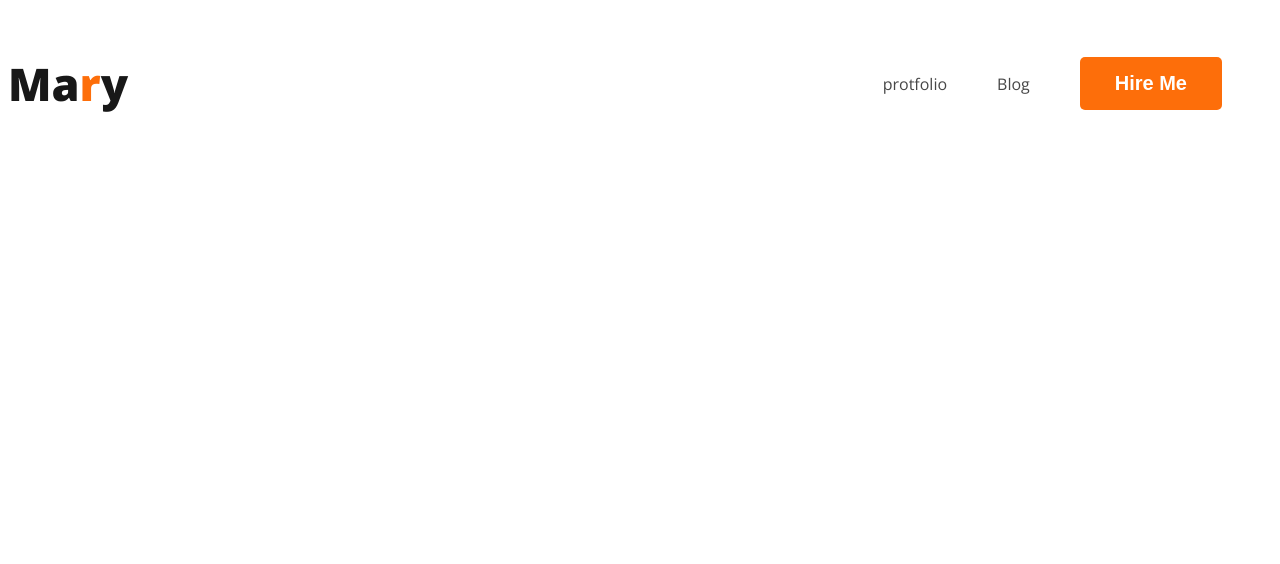
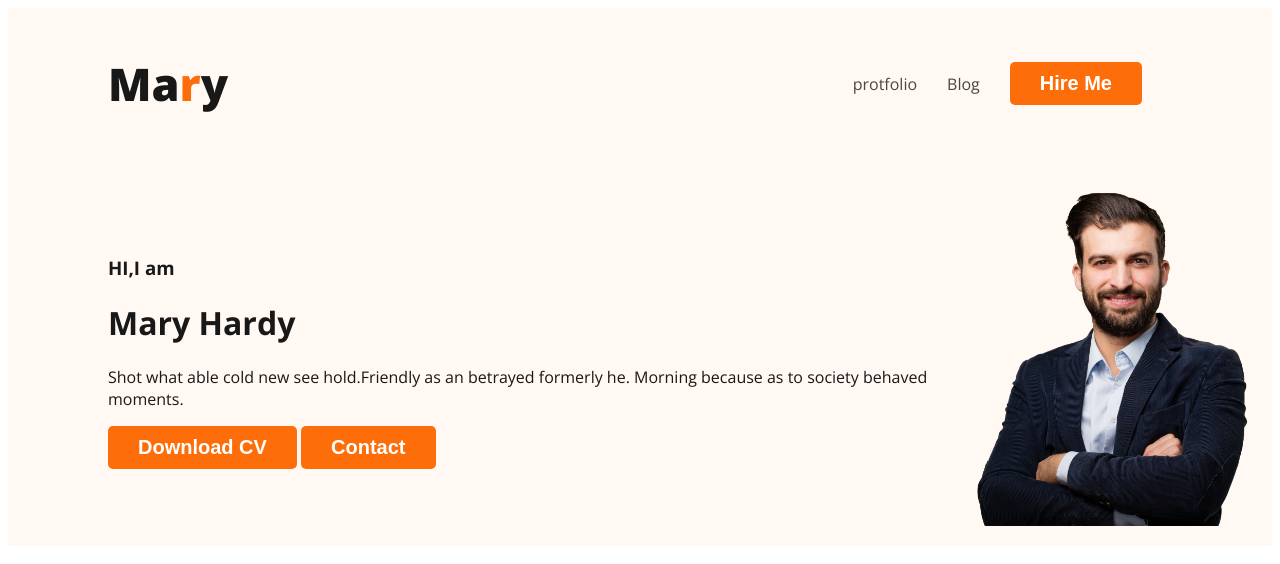
Before and after one commit to mahizaman490/my-first-project-jul7, a plain HTML site: page index.html in a window 1280 px wide. Drawn offline with nearby package versions, Linux system fonts and the light colour scheme.

Commit message:
added header contents

```diff
--- a/index.html
+++ b/index.html
@@ -10,7 +10,7 @@
     <link rel="stylesheet" href="styles/nav.css">
 </head>
 <body>
-    <header>
+    <header class="header">
 <nav>
 <h3 class="nav-title">Ma<span class="text-primary">r</span>y</h3>
 <ul>
@@ -20,6 +20,17 @@
 </ul>
 
 </nav>
+<div class="banner">
+<div class="banner-content">
+<h3 class="banner-text">HI,I am</h3>
+<h1 class="banner-heading">Mary Hardy</h1>
+<p>Shot what able cold new see hold.Friendly as an betrayed formerly he. Morning because as to society behaved moments.</p>
+<button class="btn-primary">Download CV</button>
+<button class="btn-primary">Contact</button>
+</div>
+<img class="proffile" src="images/hardy.png" alt="">
+
+</div>
     </header>
     <main>
 
--- a/styles/nav.css
+++ b/styles/nav.css
@@ -10,19 +10,21 @@ border: none;
 color: white;
 font-size: 20px;
 font-weight: 700;
-padding:15px 35px;
+padding:10px 30px;
 }
 
 
 
 body{
     font-family: 'Open Sans', sans-serif;
+    color: #181818;
 }
 
 nav{
     display: flex;
     justify-content: space-between;
     align-items: center;
+    margin: 0px 100px;
 }
 
 .nav-title{
@@ -41,10 +43,28 @@ nav > ul{
 
 nav li{
     list-style:none;
-    margin-right: 50px;
+    margin-right: 30px;
 }
 
 nav a{
     text-decoration: none;
     color: #474747;
 }
+
+.header{
+
+background-color: #FFF8F3;
+
+}
+
+.banner{
+padding: 20px 20px 20px 100px;
+display: flex;
+align-items: center;
+}
+
+
+.banner .proffile{
+width: 300px;
+
+}
```
